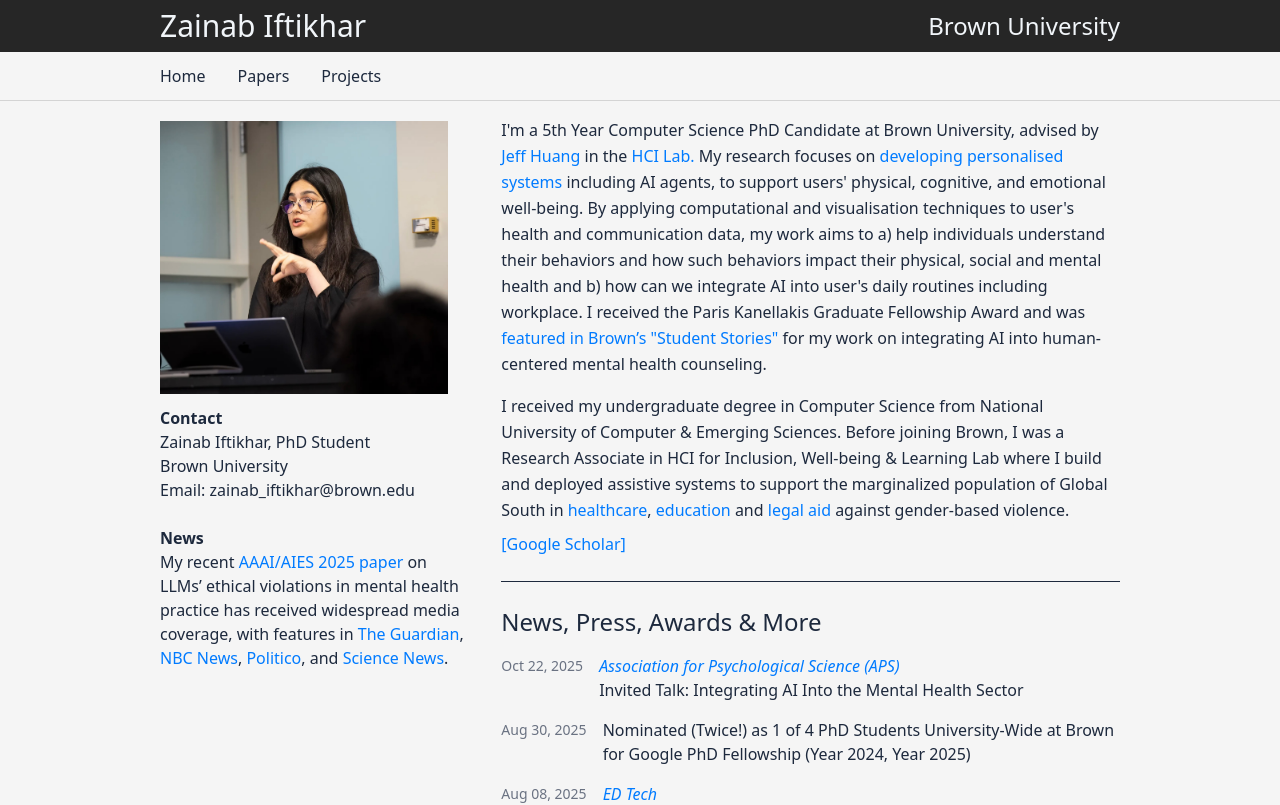
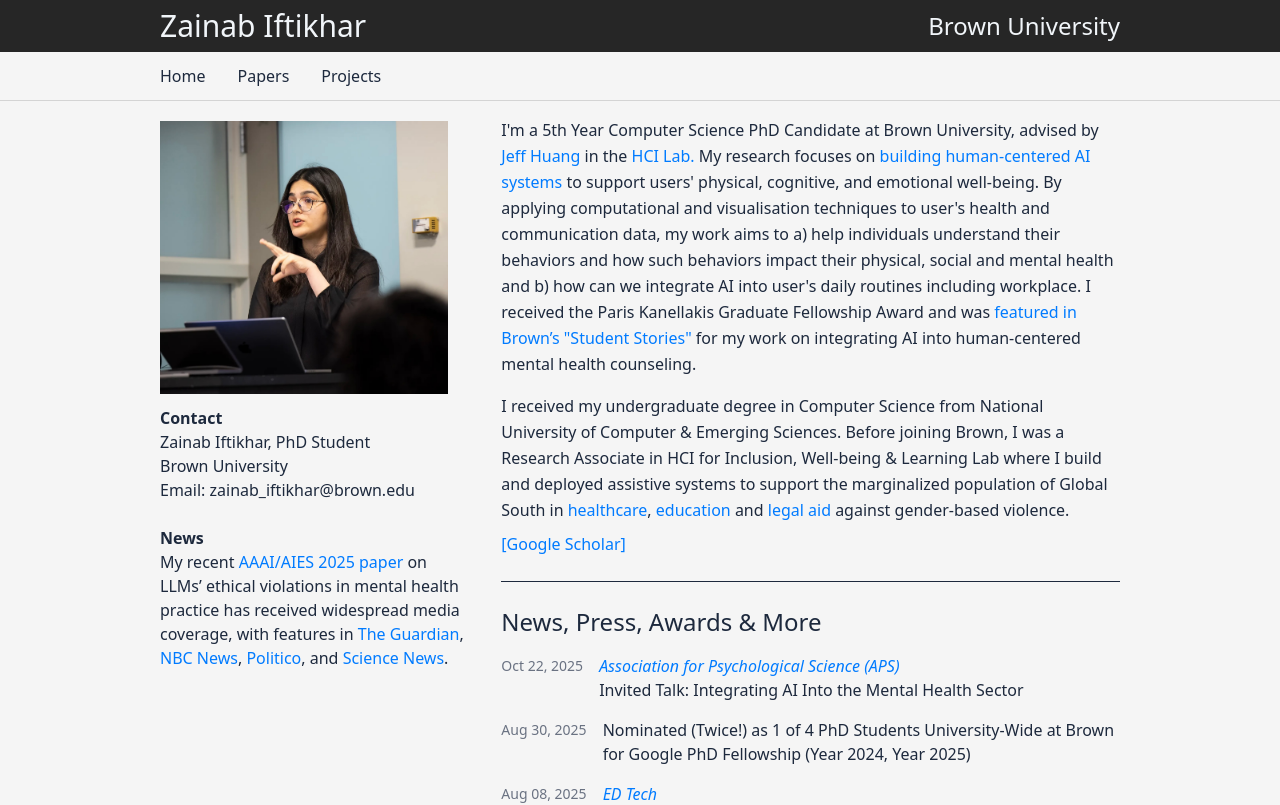
Before and after one commit to prettybuffy/prettybuffy.github.io, a React (Vite) app: page / in a window 1280 px wide. Shown: the top 805 px of the page. Built offline with nearby package versions, Linux system fonts and the light colour scheme.

Commit message:
update systems info in about me
developing personalised systems,  including AI agents -> building human-centered AI systems

```diff
--- a/src/pages/About.jsx
+++ b/src/pages/About.jsx
@@ -8,7 +8,7 @@ export default function About() {
             <a href="https://jeffhuang.com" className="text-emphasis hover:text-highlight">Jeff Huang </a>
             in the {' '}
             <a href="https://jeffhuang.com/hci/" className="text-emphasis hover:text-highlight"> HCI Lab. </a> My research
-            focuses on {' '} <a href="/projects" className="text-emphasis hover:text-highlight">developing personalised systems</a>{' '} including AI agents,
+            focuses on {' '} <a href="/projects" className="text-emphasis hover:text-highlight">building human-centered AI systems</a>{' '}
             to support users' physical, cognitive,
             and emotional well-being. By applying computational and visualisation
             techniques to user's health and communication data, my work aims to a) help individuals understand their behaviors
```
